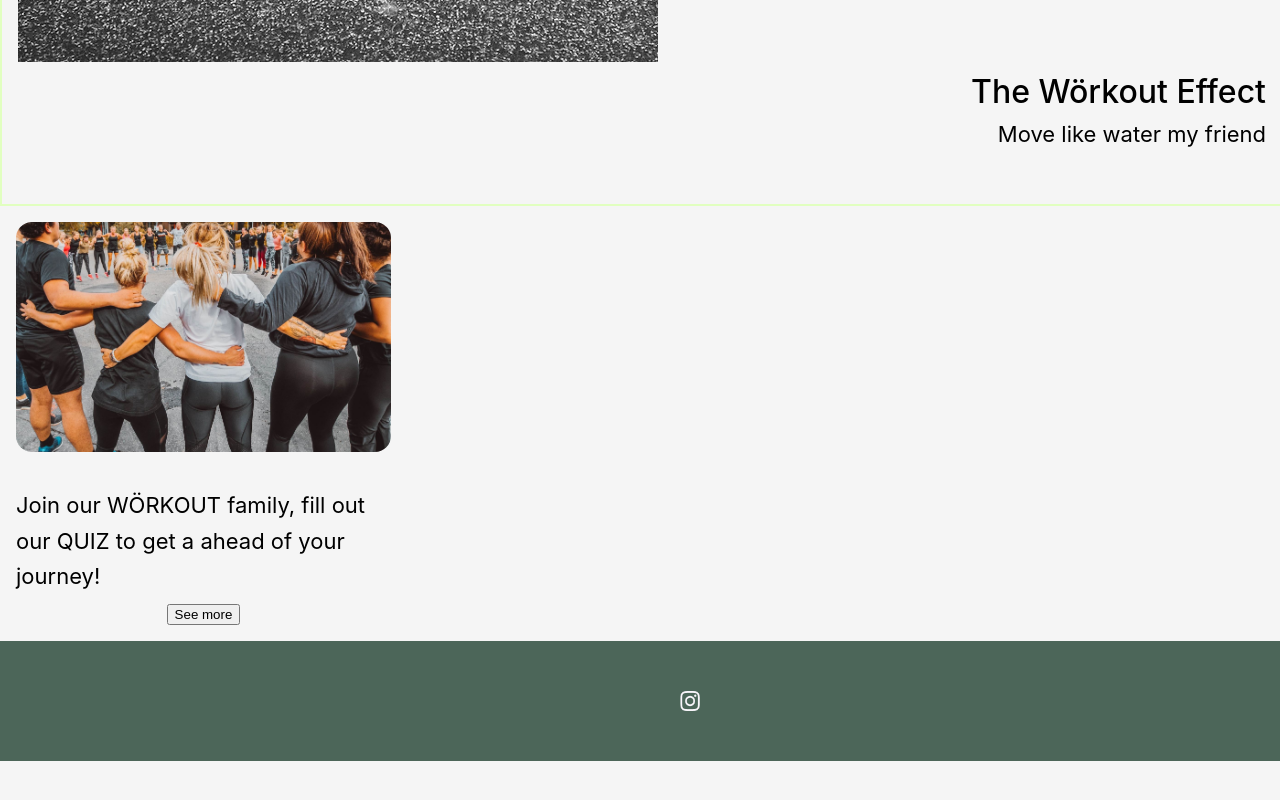
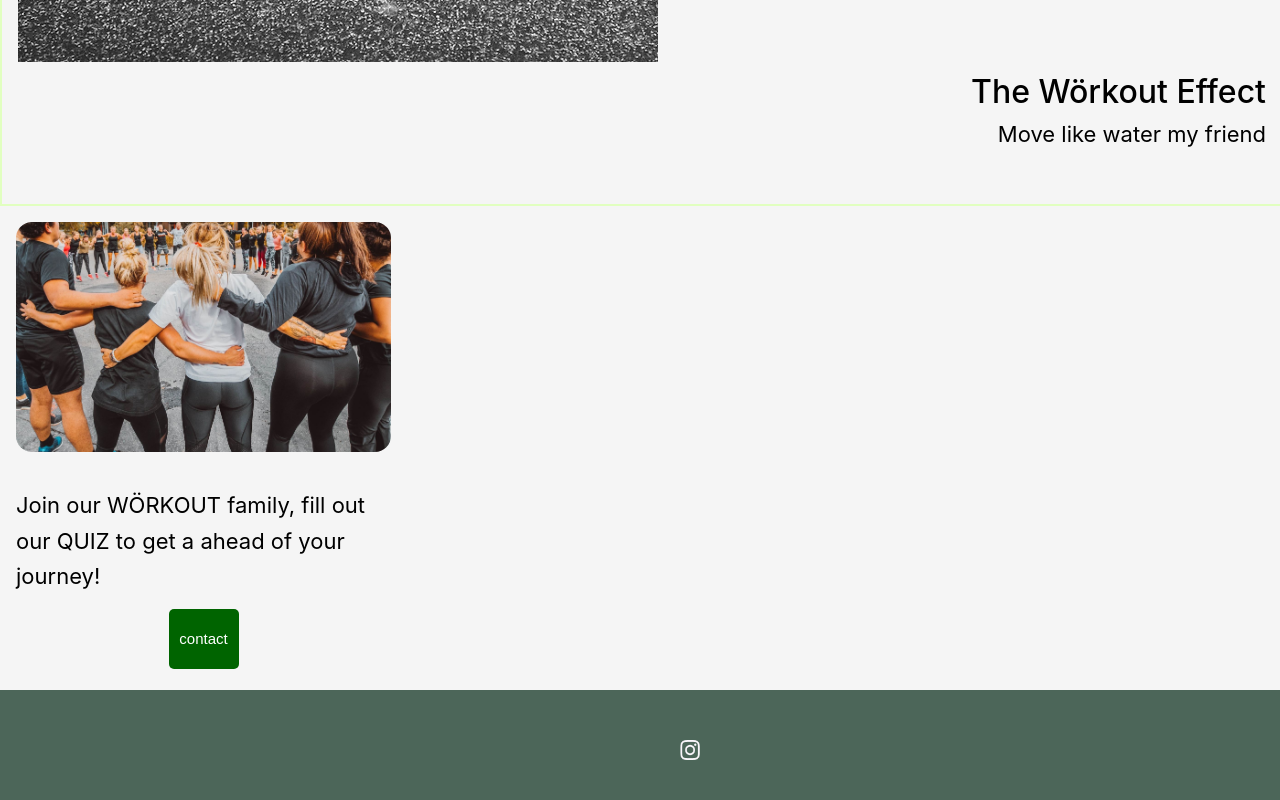
Before and after one commit to EvaSjoholm/project-W-frontend, a React (Create React App) app: page /program in a window 1280 px wide. Shown: the part 1042-1842 px from the top of the page. Before the commit the page ends 1803 px from the top, so only its background shows below. Built offline with nearby package versions, Linux system fonts and the light colour scheme.

Commit message:
added button onclick to contact page

```diff
--- a/src/components/InfoCard/Program.js
+++ b/src/components/InfoCard/Program.js
@@ -1,9 +1,16 @@
 /* eslint-disable jsx-a11y/img-redundant-alt */
 import React from 'react'
 import Workout from 'assets/workout.jpg'
+import { useNavigate } from 'react-router-dom'
+import { Button } from '../Button'
 import './Card.css'
 
 export const Program = () => {
+  const navigate = useNavigate();
+
+  const onClickToContact = () => {
+    navigate('/contact')
+  }
   return (
     <div className="program-section">
       <div className="class-card">
@@ -12,11 +19,12 @@ export const Program = () => {
         </div>
         <div className="class-text">
           <p>Join our WÖRKOUT family, fill out our QUIZ to get a ahead of your journey!</p>
-          <button
-            className="textbutton"
+          <Button
+            color="Darkgreen"
+            text="contact"
             type="button"
-            aria-label="button to take quiz for program search">See more
-          </button>
+            onClick={onClickToContact}
+            aria-label="button to take quiz for program search" />
         </div>
       </div>
     </div>
```
